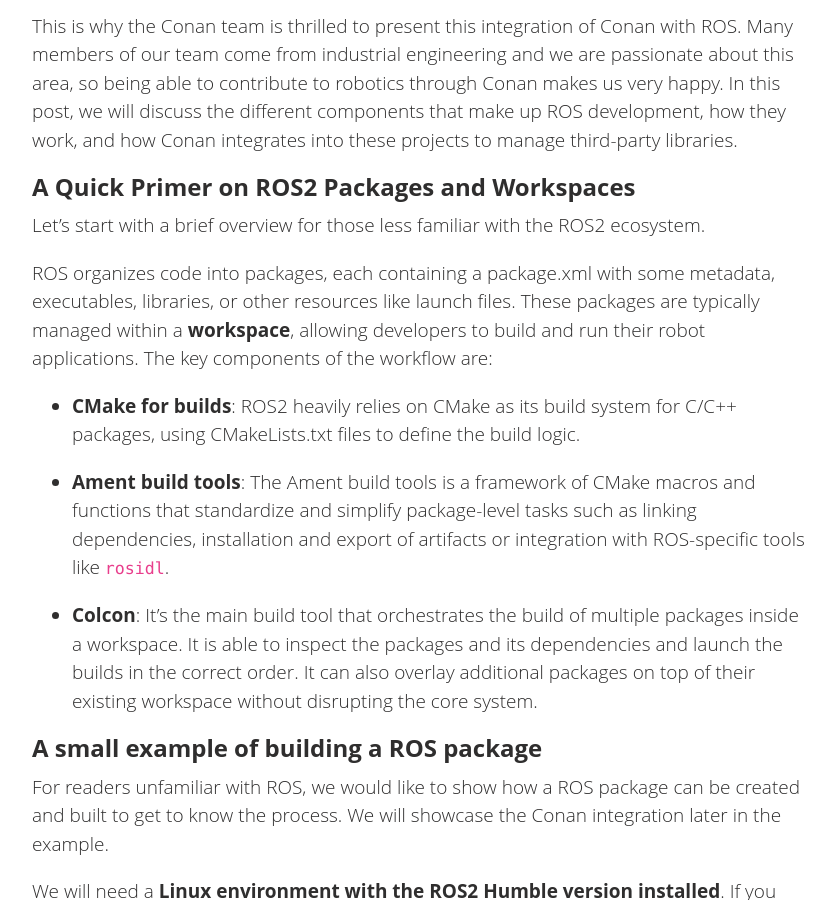
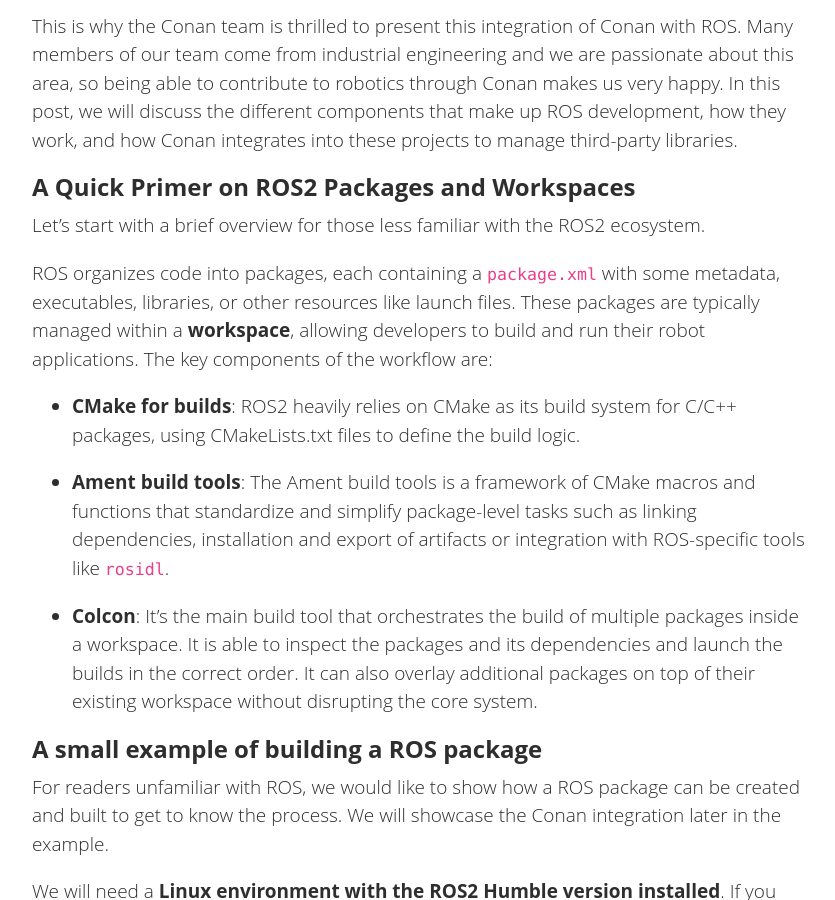
Before and after one commit to conan-io/conan-io.github.io, a Jekyll site: the page built from _posts/2024-11-28-Enhancing-ros-builds-with-Conan.markdown, in a window 1280 px wide and 900 px high, scrolled down 637 px. Shown: the whole window, without its empty margins (20-855 px from the left). Built offline with Jekyll 4.4.1, drawn with Linux system fonts in a browser that asks for light colours; comment, search, counter and statistics services are not loaded.

```diff
--- a/_posts/2024-11-28-Enhancing-ros-builds-with-Conan.markdown
+++ b/_posts/2024-11-28-Enhancing-ros-builds-with-Conan.markdown
@@ -20,7 +20,7 @@ In this post, we will discuss the different components that make up ROS developm
 
 Let's start with a brief overview for those less familiar with the ROS2 ecosystem.
 
-ROS organizes code into packages, each containing a package.xml with some metadata, executables, libraries, or other resources like launch files. These packages are typically managed within a **workspace**, allowing developers to build and run their robot applications. The key components of the workflow are:
+ROS organizes code into packages, each containing a `package.xml` with some metadata, executables, libraries, or other resources like launch files. These packages are typically managed within a **workspace**, allowing developers to build and run their robot applications. The key components of the workflow are:
 
 - **CMake for builds**: ROS2 heavily relies on CMake as its build system for C/C++ packages, using CMakeLists.txt files to define the build logic.
 
```
